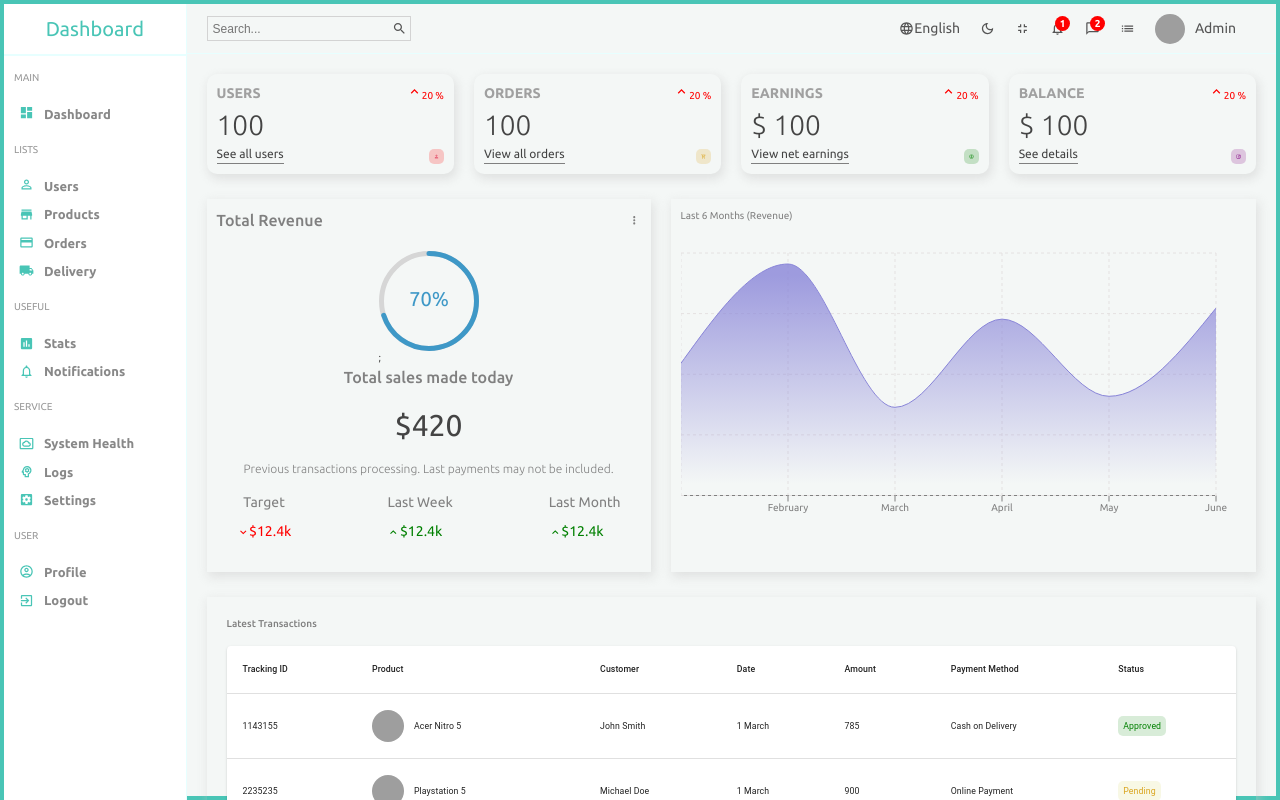
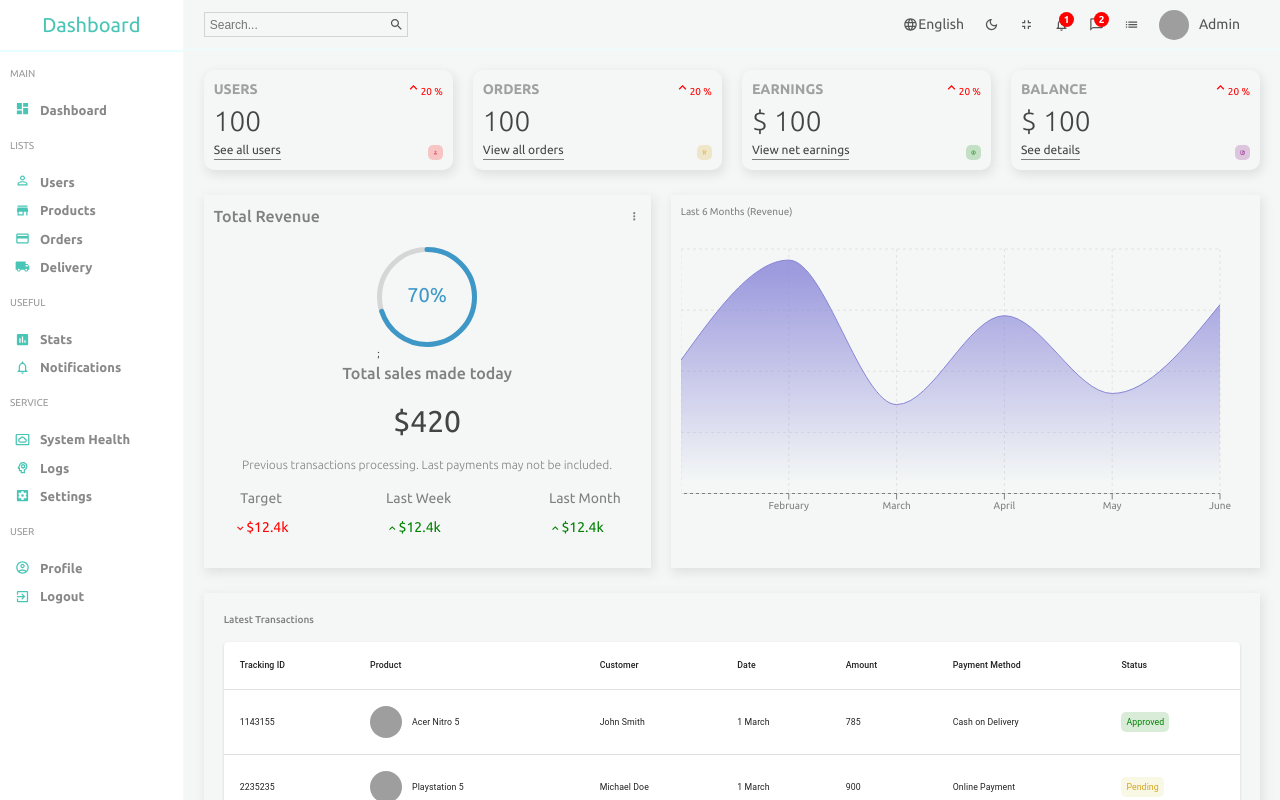
Before and after one commit to Shapokhan/dashboard-management, a Next.js app: page /dashboard in a window 1280 px wide. Shown: the top 800 px of the page. Built offline with nearby package versions, Linux system fonts and the light colour scheme; grey boxes are pictures that could not be loaded.

Commit message:
remove border

```diff
--- a/src/app/dashboard/page.module.css
+++ b/src/app/dashboard/page.module.css
@@ -1,6 +1,5 @@
 .home {
     display: flex;
-    border: 4px solid var(--primary-color);
     height: 100vh;
 }
 
```
